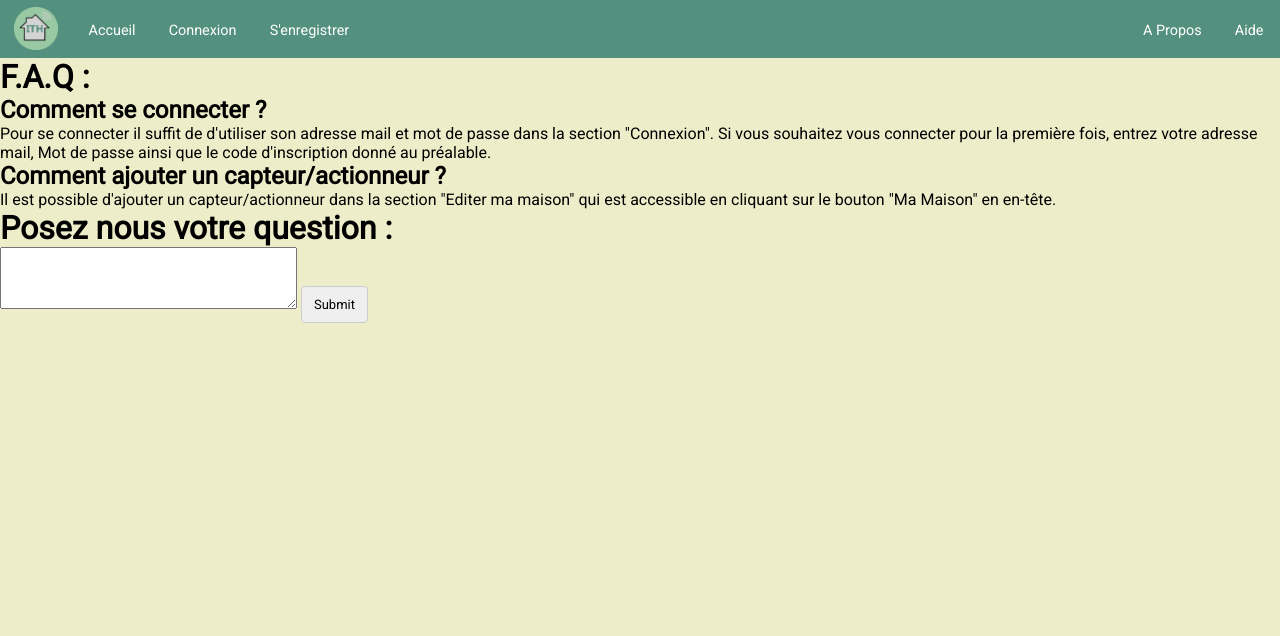
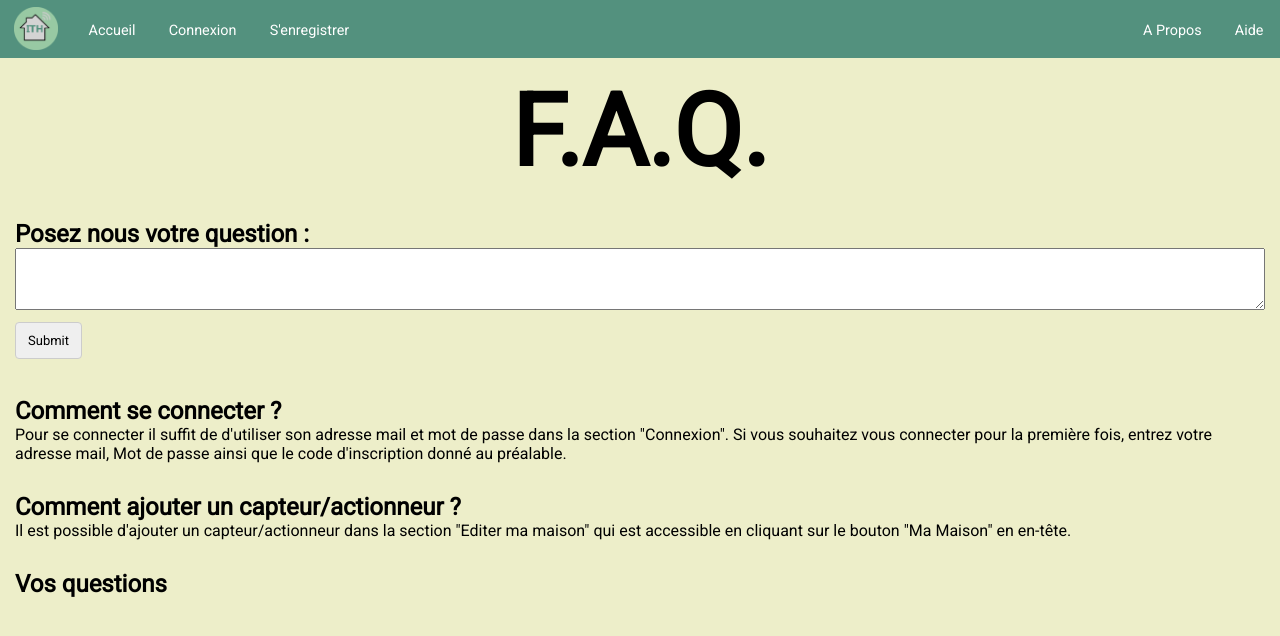
Before and after one commit to terencecode/ITH, a PHP site: page /ITH/aide in a window 1280 px wide. Shown: the top 636 px of the page. Run offline with PHP 8.4, Linux system fonts and the light colour scheme; some libraries are stand-ins or nearby versions.

Commit message:
Début de aide

```diff
--- a/app/Vues/vueAide.php
+++ b/app/Vues/vueAide.php
@@ -2,22 +2,43 @@
 <?php $this->titre = "Aide"; ?>
 
 
-<h1>F.A.Q : </h1>
 
-<h2>Comment se connecter ?</h2>
+<div id="body">
+    <div class="row">
+        <div class="col-xs-12 col-sm-12 col-md-12 col-lg-12" >
+            <h1>F.A.Q.</h1>
+        </div>
+    </div>
+    <div class="row">
+        <div class="col-xs-12 col-sm-12 col-md-12 col-lg-12">
+            <h2>Posez nous votre question :</h2>
+            <form action="#" method="post">
+                <textarea name="Question" rows="4" cols="40"></textarea>
+                <input type="submit" name="Envoyer">
+            </form>
+        </div>
+    </div>
+    <div class="row">
+        <div class="col-xs-12 col-sm-12 col-md-12 col-lg-12" >
+            <h2>Comment se connecter ?</h2>
+            <p id="Rep">Pour se connecter il suffit de d'utiliser son adresse mail et mot de passe dans la section "Connexion". Si vous souhaitez vous connecter pour la première fois, entrez votre adresse mail, Mot de passe ainsi que le code d'inscription donné au préalable.</p>
+            </div>
+    </div>
+    <div class="row">
+        <div class="col-xs-12 col-sm-12 col-md-12 col-lg-12" >
+            <h2>Comment ajouter un capteur/actionneur ?</h2>
+            <p id="Rep"> Il est possible d'ajouter un capteur/actionneur dans la section "Editer ma maison" qui est accessible en cliquant sur le bouton "Ma Maison" en en-tête.</p>
+        </div>
+    </div>
+    <div class="row">
+        <div class="col-xs-12 col-sm-12 col-md-12 col-lg-12" >
+            <h2>Vos questions</h2>
 
-<p id="Rep">Pour se connecter il suffit de d'utiliser son adresse mail et mot de passe dans la section "Connexion". Si vous souhaitez vous connecter pour la première fois, entrez votre adresse mail, Mot de passe ainsi que le code d'inscription donné au préalable.</p>
+        </div>
+    </div>
 
-<h2>Comment ajouter un capteur/actionneur ?</h2>
 
-<p id="Rep"> Il est possible d'ajouter un capteur/actionneur dans la section "Editer ma maison" qui est accessible en cliquant sur le bouton "Ma Maison" en en-tête.</p>
-
-<h1>Posez nous votre question :</h1>
-<form action="#" method="post">
-<textarea name="Question" rows="4" cols="40"></textarea>
-<input type="submit" name="Envoyer">
-</form>
-
+</div>
 <?php if (!empty($_POST['Question'])) {
     echo $_POST['Question'];
 } ?>
--- a/public/css/Aide.css
+++ b/public/css/Aide.css
@@ -0,0 +1,11 @@
+h1{
+    text-align: center;
+    font-size: 100px;
+
+}
+
+
+textarea{
+    min-width: 100%;
+    max-width: 100%;
+}
```
